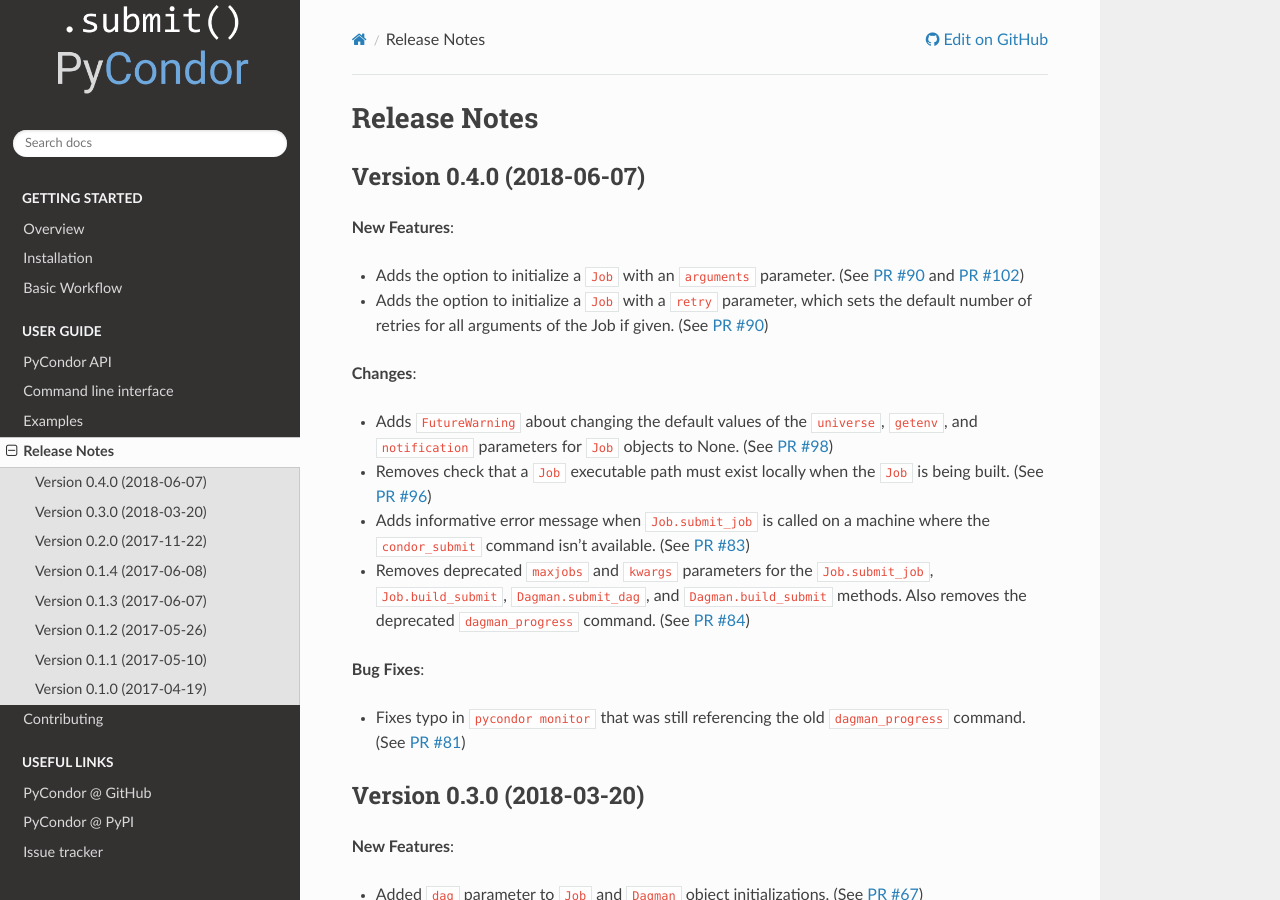
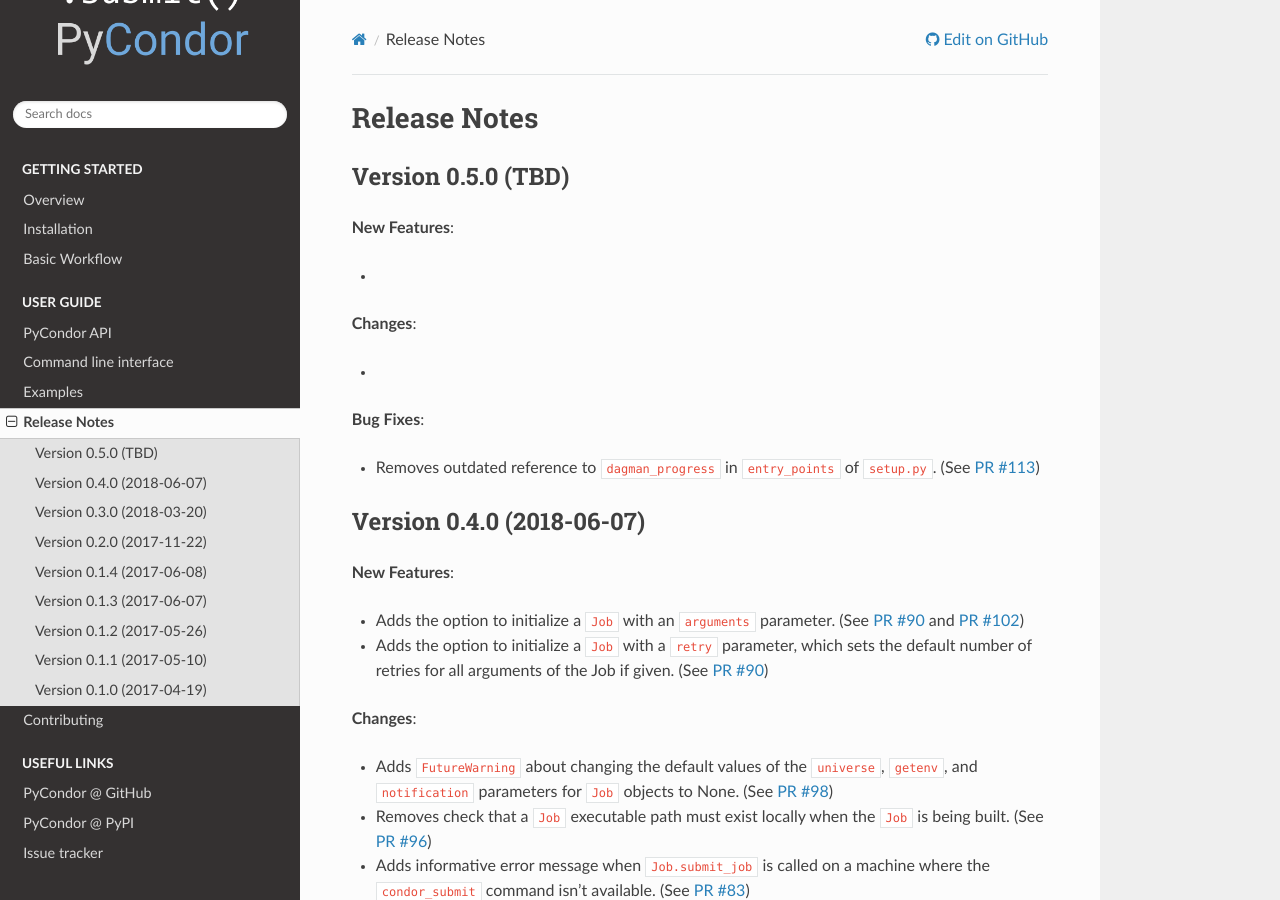
Before and after one commit to pycondor/pycondor, a Sphinx documentation site: the page built from docs/changelog.rst, in a window 1280 px wide and 900 px high. Built offline with Sphinx 7.4.7 and the Read the Docs theme 2.0.0, drawn with Linux system fonts in a browser that asks for light colours; the version number is read from the project's files by our own code.

Commit message:
Remove dagman_progress from entry points (#113)
* Remove dagman_progress from setup.py console_scripts

* Updates filterwarnings in setup.cfg

* Adds changelog entry

```diff
--- a/docs/changelog.rst
+++ b/docs/changelog.rst
@@ -5,6 +5,23 @@
 *************
 Release Notes
 *************
+
+Version 0.5.0 (TBD)
+-------------------
+
+**New Features**:
+
+-
+
+**Changes**:
+
+-
+
+**Bug Fixes**:
+
+- Removes outdated reference to ``dagman_progress`` in ``entry_points`` of
+  ``setup.py``. (See `PR #113 <https://github.com/jrbourbeau/pycondor/pull/113>`_)
+
 
 Version 0.4.0 (2018-06-07)
 --------------------------
--- a/setup.cfg
+++ b/setup.cfg
@@ -13,6 +13,7 @@
 
 [tool:pytest]
 addopts = -sv
+filterwarnings = always
 
 [flake8]
 exclude = __init__.py,__pycache__
--- a/setup.py
+++ b/setup.py
@@ -109,9 +109,7 @@
     extras_require=EXTRAS_REQUIRE,
     setup_requires=['setuptools>=38.6.0'],
     entry_points={
-        'console_scripts': ['dagman_progress=pycondor.cli:dagman_progress',
-                            'pycondor=pycondor.cli:cli',
-                            ],
+        'console_scripts': ['pycondor=pycondor.cli:cli'],
     },
     cmdclass={
         'upload': UploadCommand,
```
